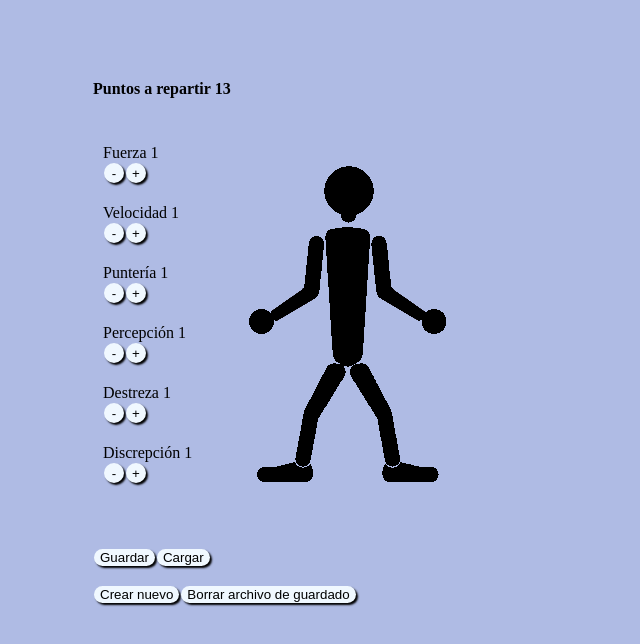
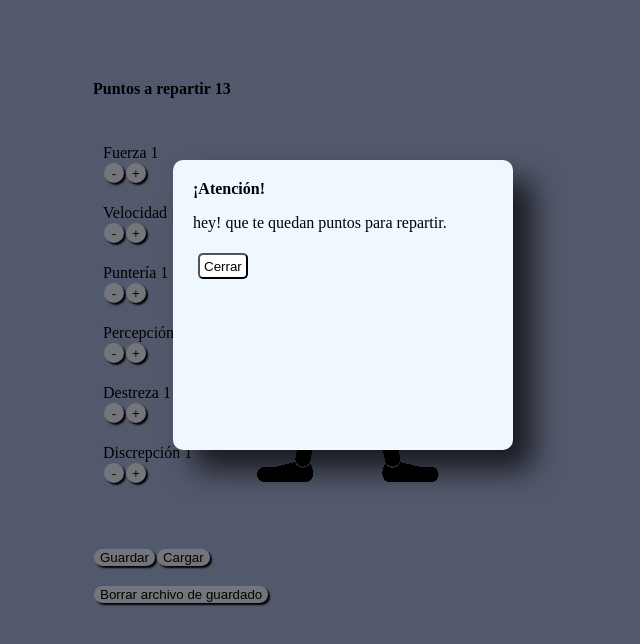
Before and after one commit to CarlosCaNav/hojaDeHabilidades, an Angular app: page / in a window 1280 px wide. Both pictures are taken after a click on the button "Guardar". Shown: the top 644 px of the page, without its empty margins (297-937 px from the left). Built offline with nearby package versions, Linux system fonts and the light colour scheme.

Commit message:
Sustituido Window.Alert por un componente

```diff
--- /dev/null
+++ b/src/app/alertas/alertas.component.css
@@ -0,0 +1,20 @@
+.todo{
+    position: absolute;
+    height: 100%;
+    width: 100%;
+    display: flex;
+    justify-content: center;
+    background-color: rgba(0, 0, 0, 0.521);
+}
+
+.alerta{
+    position: absolute;
+    z-index: 5;
+    height: 250px;
+    width: 300px;
+    border-radius: 10px;
+    box-shadow: 20px 20px 30px rgba(0, 0, 0, 0.712);
+    background-color: aliceblue;
+    margin-top: 20vh;
+    padding: 20px;
+}
--- /dev/null
+++ b/src/app/alertas/alertas.component.html
@@ -0,0 +1,7 @@
+<div class="todo">
+    <div class="alerta">
+        <b>¡Atención!</b>
+        <p>{{DatosService.textoAlerta}}</p>
+        <button class="boton" (click)="DatosService.cancelar()">Cerrar</button>
+    </div>
+</div>
--- a/src/app/crear-contrasenia/crear-contrasenia.component.html
+++ b/src/app/crear-contrasenia/crear-contrasenia.component.html
@@ -6,7 +6,7 @@
     <p>Contraseña:<br>
     <input type="password" [(ngModel)]="this.DatosService.usuarioContrasenia"></p>
     <p>Repite contraseña: <br>
-    <input type="password" [(ngModel)]="this.DatosService.repetirContrasenia"></p>
+    <input type="password" [(ngModel)]="this.DatosService.repetirContrasenia" (keyup.enter)="guardar()"></p>
     <button (click)="guardar()" class="boton">Guardar</button>
     <button (click)="this.DatosService.cancelar()" class="boton" style="margin-left: 50px;">Cancelar</button>
 </div>
--- a/src/app/datos.service.ts
+++ b/src/app/datos.service.ts
@@ -22,6 +22,7 @@ export class DatosService {
 
   mostrarBotones: boolean = true;
   emergente: string = "";
+  textoAlerta: string = "Holi caracoli!";
 
   personaje: Personaje = {
     id: 1,
@@ -71,7 +72,11 @@ export class DatosService {
   guardar() {
     if (this.usuarioActual == "") {
       if (this.personaje.puntosHabilidades >= 1) {
-        window.alert("hey! que te quedan puntos para repartir tontito.")
+        this.emergente = "alerta";
+        this.textoAlerta = "hey! que te quedan puntos para repartir.";
+
+        this.emergente = "alerta";
+        this.textoAlerta = "hey! que te quedan puntos para repartir."
       }
       /*
           else if (localStorage.getItem(this.usuarioActual) != null) {
@@ -90,7 +95,10 @@ export class DatosService {
     if (this.usuarioContrasenia === this.repetirContrasenia) {
       this.guardando();
     }
-    else { window.alert("Las contraseñas no coinciden") }
+    else {
+      this.emergente = "alerta";
+      this.textoAlerta = "Las contraseñas no coinciden"
+    }
   }
 
   guardando() {
@@ -147,7 +155,8 @@ export class DatosService {
           else { this.cargandoUsuario() }
 
         }
-        else { window.alert("No hay archivo guardado.") } */
+        else { this.emergente="alerta";
+this.textoAlerta="No hay archivo guardado.") } */
   }
   cargandoInicio() {
     const fechaDeGuardado = localStorage.getItem('fechaGuardado');
@@ -183,7 +192,10 @@ export class DatosService {
           this.emergente = "";
         }
       }
-      else { window.alert("La contraseña no es correcta") }
+      else {
+        this.emergente = "alerta";
+        this.textoAlerta = "La contraseña no es correcta"
+      }
     }
   }
 
@@ -210,23 +222,33 @@ export class DatosService {
 
           this.nuevo();
         }
-        else { window.alert("Algo falla... ¿falta el usuario?. Ponte en contacto con el desarrollador") }
+        else {
+          this.emergente = "alerta";
+          this.textoAlerta = "Algo falla... ¿falta el usuario?. Ponte en contacto con el desarrollador"
+        }
       }
-      else { window.alert("La contraseña no es correcta") }
+      else {
+        this.emergente = "alerta";
+        this.textoAlerta = "La contraseña no es correcta"
+      }
     }
-    else { window.alert("Algo falla... falta el usuario. Ponte en contacto con el desarrollador") }
+    else {
+      this.emergente = "alerta";
+      this.textoAlerta = "Algo falla... falta el usuario. Ponte en contacto con el desarrollador"
+    }
   }
 
   borrarTodo() {
     if (confirm('¿Estás seguro de que deseas eliminar todos los datos almacenados?')) {
       localStorage.clear();
       this.nuevo()
-      window.alert('Todos los datos han sido eliminados.');
+      this.emergente = "alerta";
+      this.textoAlerta = 'Todos los datos han sido eliminados.';
     }
     this.fechaDeGuardado = "No hay archivo de guardado."
   }
 
-  nuevo(){
+  nuevo() {
     this.usuarioAcceder = "";
     this.usuarioActual = "";
     this.emergente = ""
--- a/src/app/habilidades/habilidades.component.html
+++ b/src/app/habilidades/habilidades.component.html
@@ -2,6 +2,7 @@
     <app-usuarios *ngIf="this.DatosService.emergente == 'usuarios'"></app-usuarios>
     <app-crear-contrasenia *ngIf="this.DatosService.emergente == 'crearUsuario'"></app-crear-contrasenia>
     <app-poner-contrasenia  *ngIf="this.DatosService.emergente == 'ponerContrasenia'"></app-poner-contrasenia>
+    <app-alertas  *ngIf="this.DatosService.emergente == 'alerta'"></app-alertas>
     <div class="conjunto">
         <div *ngIf="this.DatosService.mostrarBotones">
             <b>Puntos a repartir {{ this.DatosService.personaje.puntosHabilidades }}</b></div><br>
@@ -204,8 +205,8 @@
 
        <!--  Fecha del archivo de guardado: {{DatosService.fechaDeGuardado}}<br> -->
         <button class="bNormal" (click)="DatosService.guardar()">Guardar</button>
-        <button class="bNormal" *ngIf="this.DatosService.mostrarBotones" (click)="DatosService.cargar()">Cargar</button><br><br>
-        <button class="bNormal" (click)="DatosService.nuevo()">Crear nuevo</button>
+        <button class="bNormal" *ngIf="this.DatosService.mostrarBotones" (click)="DatosService.cargar()">Cargar</button>
+        <button class="bNormal" *ngIf="!this.DatosService.mostrarBotones" (click)="DatosService.nuevo()">Crear nuevo</button><br><br>
         <!--
         <button *ngIf="this.DatosService.fechaDeGuardado != 'No hay archivo de guardado.'" Este será el que valga
             (click)="DatosService.borrarTodo()">Borrar archivo de guardado</button> -->
--- a/src/app/habilidades/habilidades.component.ts
+++ b/src/app/habilidades/habilidades.component.ts
@@ -4,11 +4,12 @@ import { CommonModule } from '@angular/common';
 import { UsuariosComponent } from "../usuarios/usuarios.component";
 import { CrearContraseniaComponent } from "../crear-contrasenia/crear-contrasenia.component";
 import { PonerContraseniaComponent } from "../poner-contrasenia/poner-contrasenia.component";
+import { AlertasComponent } from "../alertas/alertas.component";
 
 @Component({
   selector: 'app-habilidades',
   standalone: true,
-  imports: [CommonModule, UsuariosComponent, CrearContraseniaComponent, PonerContraseniaComponent],
+  imports: [CommonModule, UsuariosComponent, CrearContraseniaComponent, PonerContraseniaComponent, AlertasComponent],
   templateUrl: './habilidades.component.html',
   styleUrl: './habilidades.component.css'
 })
@@ -35,7 +36,8 @@ export class HabilidadesComponent {
         this.intentos -= 1;
       }
       else {
-        window.alert("La habilidad mínima es 1");
+        this.DatosService.emergente = "alerta";
+        this.DatosService.textoAlerta = "La habilidad mínima es 1";
       }
     }
     else if (operacion == "sumar") {
@@ -49,17 +51,21 @@ export class HabilidadesComponent {
         if (this.intentos > 0) {
           this.intentos -= 1;
         } else {
-          window.alert("Máximo 6 puntos por habilidad");
+          this.DatosService.emergente = "alerta";
+          this.DatosService.textoAlerta = "Máximo 6 puntos por habilidad";
         }
       } else if (this.DatosService.personaje.puntosHabilidades <= 0) {
         if (this.intentos > 0) {
           this.intentos -= 1;
         } else {
-          window.alert("No te quedan puntos para repartir tontito.");
+          this.DatosService.emergente = "alerta";
+          this.DatosService.textoAlerta = "No te quedan puntos para repartir tontito.";
         }
       }
     }
-    else { window.alert("Error! algo falla") }
+    else {
+      this.DatosService.emergente = "alerta";
+      this.DatosService.textoAlerta = "Error! algo falla" }
   }
 
   recibirDanio(event: MouseEvent, lugar: string) {
--- a/src/app/poner-contrasenia/poner-contrasenia.component.html
+++ b/src/app/poner-contrasenia/poner-contrasenia.component.html
@@ -1,8 +1,9 @@
 
 <div class="dialogo">
 <p>Contraseña de {{this.DatosService.usuarioAcceder}}:</p>
-<input type="password" [(ngModel)]="this.DatosService.usuarioContrasenia"><br><br>
-<button *ngIf="this.DatosService.accionContrasenia === 'borrar'" class="boton" (click)="this.DatosService.borrandoUsuario()">Borrar</button>
-<button  *ngIf="this.DatosService.accionContrasenia === 'cargar'" class="boton" (click)="this.DatosService.cargandoUsuario()">Cargar</button>
+<input *ngIf="this.DatosService.accionContrasenia === 'borrar'" type="password" [(ngModel)]="this.DatosService.usuarioContrasenia" (keyup.enter)="this.DatosService.borrandoUsuario()">
+<input *ngIf="this.DatosService.accionContrasenia === 'cargar'" type="password" [(ngModel)]="this.DatosService.usuarioContrasenia" (keyup.enter)="this.DatosService.cargandoUsuario()"><br><br>
+<button *ngIf="this.DatosService.accionContrasenia === 'borrar'" class="boton" type="submit" (click)="this.DatosService.borrandoUsuario()">Borrar</button>
+<button  *ngIf="this.DatosService.accionContrasenia === 'cargar'" class="boton" type="submit" (click)="this.DatosService.cargandoUsuario()">Cargar</button>
 <button (click)="this.DatosService.cancelar()" class="boton" style="margin-left: 50px;">Cancelar</button>
 </div>
--- a/src/app/usuarios/usuarios.component.css
+++ b/src/app/usuarios/usuarios.component.css
@@ -14,3 +14,13 @@
     /*
     margin-left: calc(50vw - 300px); */
 }
+
+.botones{
+    display: flex;
+    justify-content: space-between;
+}
+
+.borrar{/*
+    background-color: red; */
+    border: none;
+}
--- a/src/app/usuarios/usuarios.component.html
+++ b/src/app/usuarios/usuarios.component.html
@@ -5,9 +5,10 @@
         <ul>
             <li class="botones" *ngFor=" let usuario of this.DatosService.usuariosGuardados">
                 <button class="boton" (click)="this.DatosService.cargarAcceso(usuario)">{{usuario}}</button>
-                <button class="boton" (click)="this.DatosService.borrarUsuario(usuario)">Borrar.</button>
+                <button class="borrar" (click)="this.DatosService.borrarUsuario(usuario)">Borrar</button>
             </li>
         </ul>
+        <br>
         <button (click)="this.DatosService.cancelar()" class="boton" style="margin-left: 150px;">Cancelar</button>
     </div>
 </div>
--- a/src/styles.css
+++ b/src/styles.css
@@ -14,5 +14,6 @@ margin: 0;}
     padding-bottom: 3px;
     background-color:rgb(255, 255, 255);
     border-radius: 5px;
-    border: 2px 2px solid black;
+    border: 2px 2px solid rgb(255, 0, 0);
+    user-select: none;
 }
```
Also changed, not shown: src/app/alertas/alertas.component.ts (added, +14 -0 lines), 1 other file (tests, documents, lock files or other folders).
